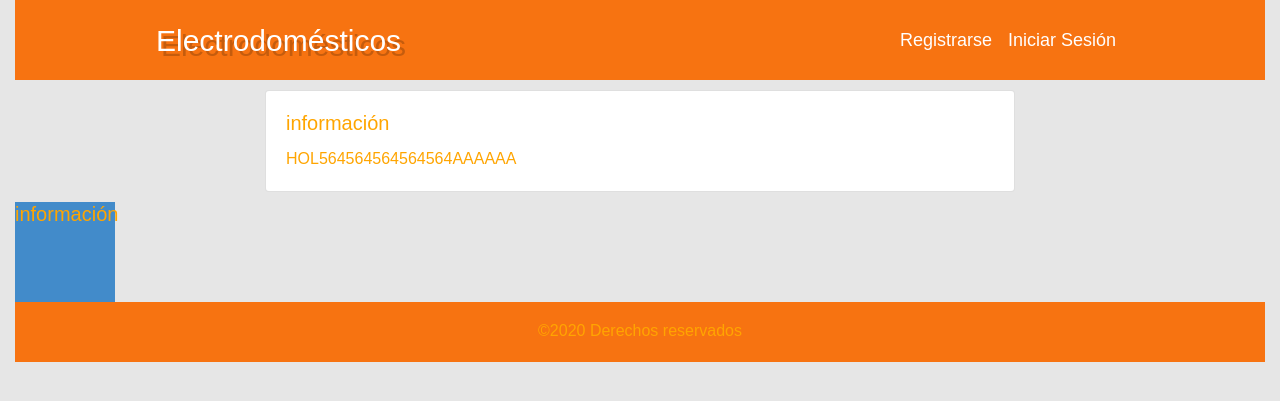
After one commit to CarlosLopez98/proyecto-inventario, a Flask app: page /usuario/ in a window 1280 px wide. The commit adds this page. Shown: the top 401 px of the page. Run offline with Flask 2, Linux system fonts and the light colour scheme; some libraries are stand-ins or nearby versions.

Commit message:
Arreglo CSS

```diff
--- a/app/static/css/style.css
+++ b/app/static/css/style.css
@@ -79,6 +79,20 @@ header {
     background-color: var(--main-orange);
 }
 
+.cuadrado {
+     width: 100px;
+     height: 100px;
+     background: #428bca;
+}
+*{color: red}
+.rectangulo {
+     width: 150px;
+     height: 100px;
+     border: 3px solid #555;
+     background-color: #428bca;
+}
+
+
 footer {
     width:100%;
     height: 60px;
--- /dev/null
+++ b/app/static/css/style2.css
@@ -0,0 +1,12 @@
+.cuadrado {
+     width: 100px;
+     height: 100px;
+     background: #428bca;
+}
+*{color: orange}
+.rectangulo {
+     width: 150px;
+     height: 100px;
+     border: 3px solid #555;
+     background-color: #428bca;
+}
--- a/app/templates/layout.html
+++ b/app/templates/layout.html
@@ -8,14 +8,18 @@
     <link rel="stylesheet" href="https://stackpath.bootstrapcdn.com/bootstrap/4.5.0/css/bootstrap.min.css"
         integrity="sha384-9aIt2nRpC12Uk9gS9baDl411NQApFmC26EwAOH8WgZl5MYYxFfc+NcPb1dKGj7Sk" crossorigin="anonymous">
     <link rel="stylesheet" href="{{ url_for('static', filename='css/style.css') }}">
+    {% block meta_content %}
+    {% endblock %}
+
 </head>
+
 
 <body>
 
     <div class="container-fluid">
         <header class="bg-orange">
             <nav class="navbar navbar-expand-lg navbar-dark">
-                <a class="navbar-brand" href="{{ url_for('page.index') }}">Electrodomésticos</a>
+                <a class="navbar-brand" href="{{ url_for('page.añadirproducto') }}">Electrodomésticos</a>
                 <button class="navbar-toggler" type="button" data-toggle="collapse"
                     data-target="#navbarSupportedContent" aria-controls="navbarSupportedContent" aria-expanded="false"
                     aria-label="Toggle navigation">
--- /dev/null
+++ b/app/templates/usuario/añadirproducto.html
@@ -0,0 +1,28 @@
+{% extends 'layout.html' %}
+
+
+
+    {% block meta_content %}
+    <link rel="stylesheet" href="{{ url_for('static', filename='css/style2.css') }}">
+    {% endblock %}
+
+{% block main_content %}
+
+
+<div class="card" style="width: 60%; margin: 10px auto;">
+    <div class="card-body">
+        <h5 class="card-title">información</h5>
+        <p class="card-text">HOL564564564564564AAAAAA</p>
+    </div>
+</div>
+
+
+
+
+
+<div class="cuadrado">
+	<h5 class="card-title">información</h5>
+</div>
+
+
+{% endblock %}
--- a/app/views.py
+++ b/app/views.py
@@ -14,3 +14,7 @@ def page_not_found(error):
 @page.route('/')
 def index():
     return render_template('index.html', title='Inicio')
+
+@page.route('/usuario/')
+def añadirproducto():
+    return render_template('usuario/añadirproducto.html', title='Añadir Producto')
```
